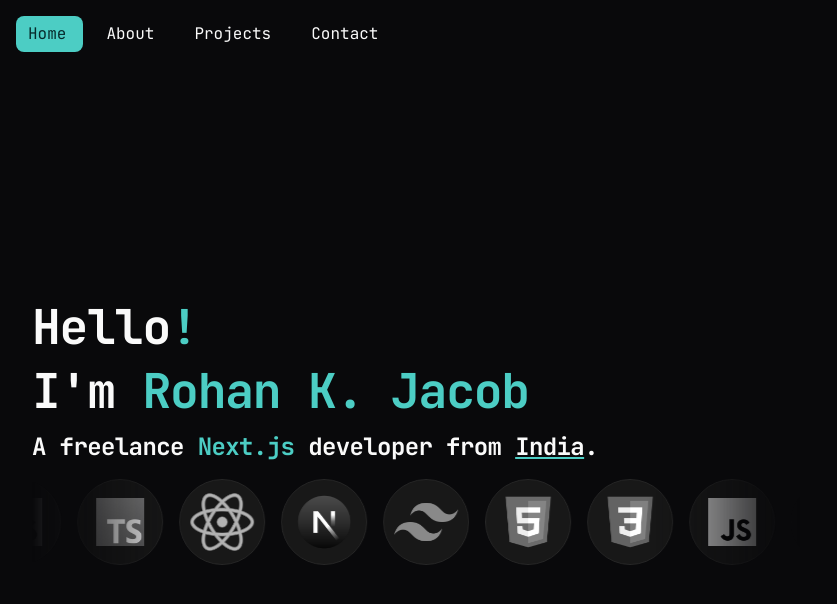
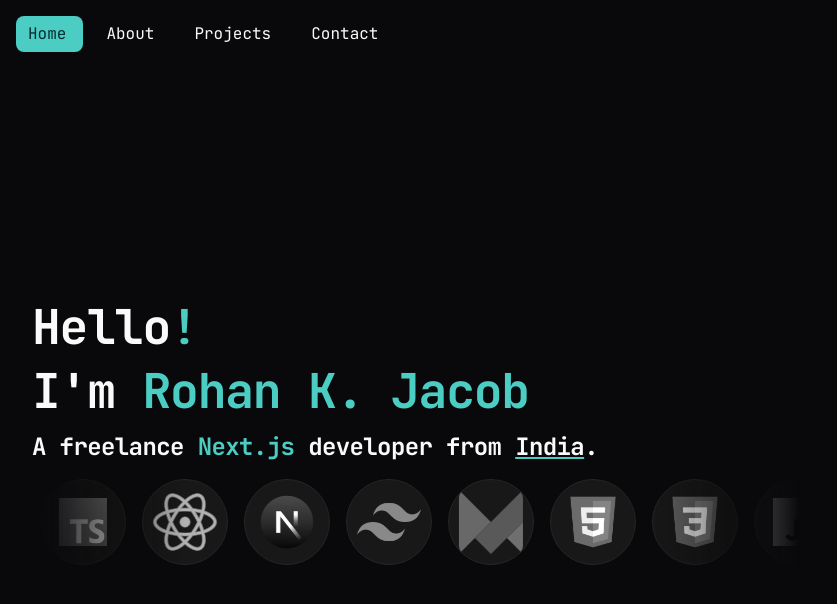
Before and after one commit to RohanJacob23/Portfolio-Nextjs, a Next.js app: page / in a window 1280 px wide. Shown: the top 604 px of the page, without its empty margins (0-837 px from the left). Built offline with nearby package versions, Linux system fonts and the light colour scheme.

Commit message:
added framer motion to the skills

```diff
--- a/src/app/page.tsx
+++ b/src/app/page.tsx
@@ -44,6 +44,11 @@ export default function Home() {
       name: "Tailwindcss",
       img: "/skills/tailwindcssLogo.png",
     },
+    {
+      id: 8,
+      name: "Framer Motion",
+      img: "/skills/framer-motion.svg",
+    },
   ];
 
   return (
@@ -64,7 +69,7 @@ export default function Home() {
         {Array.from({ length: 2 }, (_, index) => (
           <div
             key={index}
-            className="animate-marquee flex justify-center gap-4 group-hover/marquee:paused"
+            className="flex animate-marquee justify-center gap-4 group-hover/marquee:paused"
           >
             {skillList.map(({ id, name, img }) => (
               <div
--- a/src/components/Nav.tsx
+++ b/src/components/Nav.tsx
@@ -39,6 +39,7 @@ export default function Nav() {
         style.width = `${targetRect.width}px`;
         style.height = `${targetRect.height}px`;
         style.transform = `translate(${targetRect.left - navRect.left}px, ${targetRect.top - navRect.top}px)`;
+        style.transitionDuration = "300ms";
       }
     },
     [],
@@ -52,6 +53,7 @@ export default function Nav() {
       style.width = `${activeElement.offsetWidth}px`;
       style.height = `${activeElement.offsetHeight}px`;
       style.transform = `translate(${activeElement.offsetLeft}px, ${activeElement.offsetTop}px)`;
+      style.transitionDuration = "0s";
     }
     // eslint-disable-next-line react-hooks/exhaustive-deps
   }, []);
@@ -71,7 +73,7 @@ export default function Nav() {
         >
           <span
             className={cn(
-              "transition-color relative z-20 text-sm duration-300 ease-in-out md:text-base md:font-medium",
+              "transition-color relative z-20 text-sm text-foreground delay-150 duration-300 ease-in-out md:text-base md:font-medium",
               activeLink === link.href && "text-primary-foreground",
             )}
           >
@@ -81,7 +83,7 @@ export default function Nav() {
       ))}
       <div
         ref={highlightRef}
-        className="absolute inset-0 size-0 rounded-lg bg-primary opacity-0 transition-all duration-300 ease-in-out"
+        className="absolute inset-0 h-8 w-0 rounded-lg bg-primary opacity-0 transition-all duration-300 ease-in-out md:h-9"
       />
     </nav>
   );
```
Also changed, not shown: public/skills/framer-motion.svg (added).
